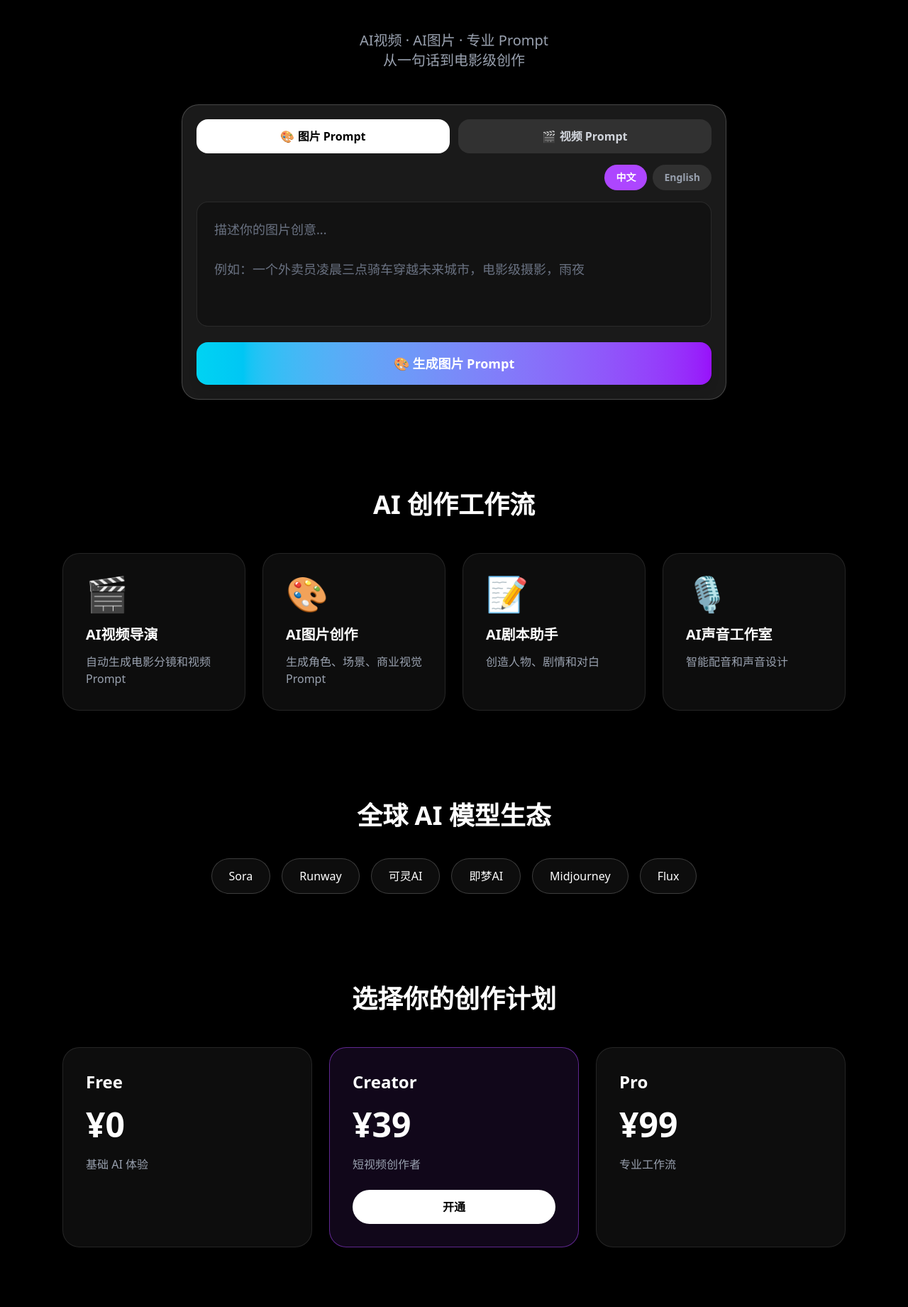
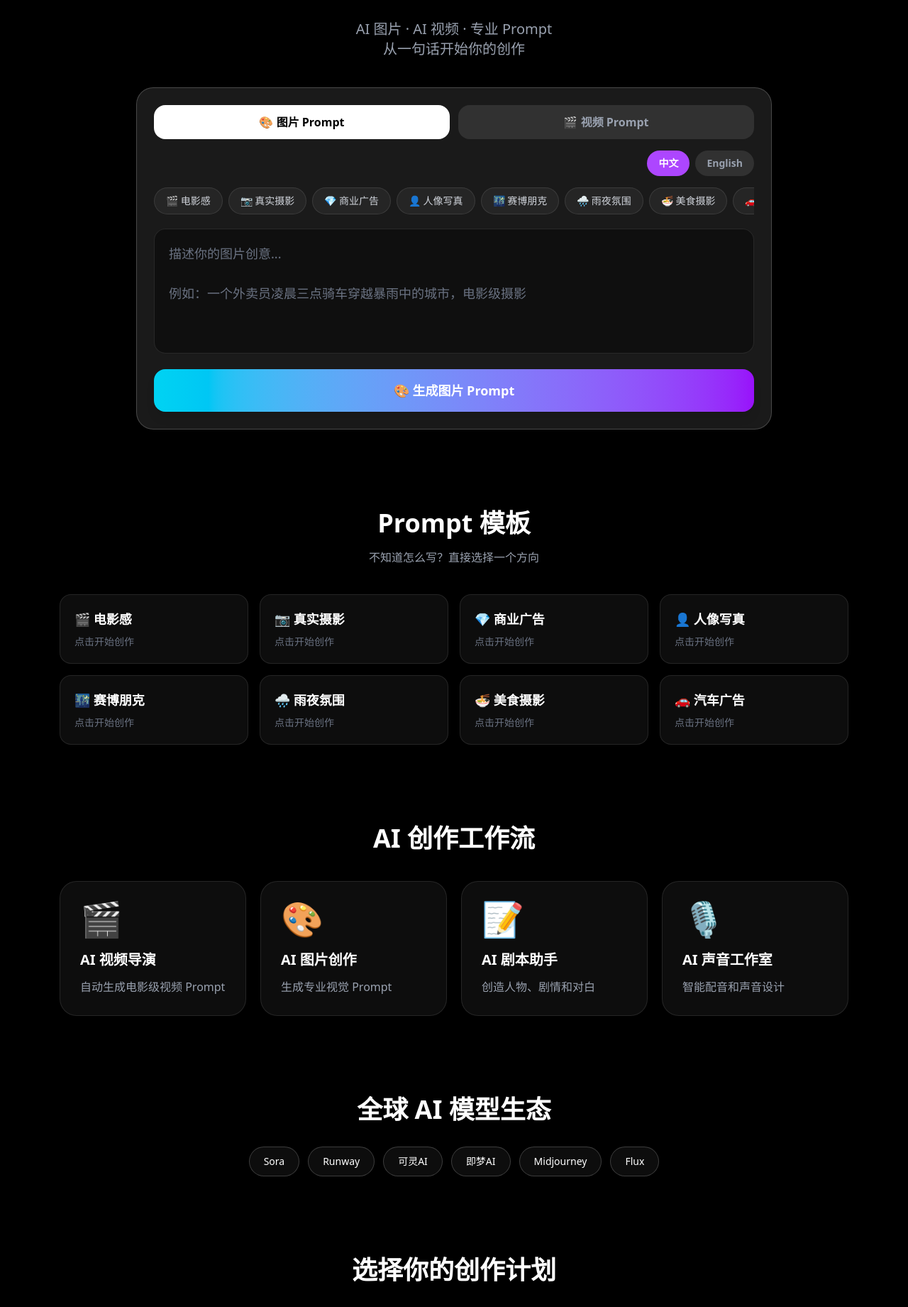
Before and after one commit to louqingle/promptx-studio, a Next.js app: page / in a window 1280 px wide. Shown: the part 511-2352 px from the top of the page at 71% size. Built offline with nearby package versions, Linux system fonts and the light colour scheme.

Commit message:
Update page.tsx

```diff
--- a/app/page.tsx
+++ b/app/page.tsx
@@ -1,18 +1,25 @@
 "use client"
 
 import { useState } from "react"
+
+type PromptType = "image" | "video"
+type Language = "zh" | "en"
 
 export default function Home() {
   const [idea, setIdea] = useState("")
   const [result, setResult] = useState("")
   const [loading, setLoading] = useState(false)
 
-  const [type, setType] = useState<"image" | "video">("image")
-  const [language, setLanguage] = useState<"zh" | "en">("zh")
+  const [type, setType] = useState<PromptType>("image")
+  const [language, setLanguage] = useState<Language>("zh")
 
   async function generatePrompt() {
     if (!idea.trim()) {
-      alert(language === "zh" ? "请输入你的创意" : "Please enter your idea")
+      alert(
+        language === "zh"
+          ? "请输入你的创意"
+          : "Please enter your idea"
+      )
       return
     }
 
@@ -20,7 +27,7 @@ export default function Home() {
     setResult("")
 
     try {
-      const res = await fetch("/api/generate", {
+      const response = await fetch("/api/generate", {
         method: "POST",
         headers: {
           "Content-Type": "application/json",
@@ -32,41 +39,105 @@ export default function Home() {
         }),
       })
 
-      const data = await res.json()
+      const data = await response.json()
 
-      if (!res.ok) {
+      if (!response.ok) {
         throw new Error(data?.error || "生成失败")
       }
 
       setResult(data.result || "")
     } catch (error) {
-      alert(error instanceof Error ? error.message : "生成失败，请稍后重试")
+      alert(
+        error instanceof Error
+          ? error.message
+          : "生成失败，请稍后重试"
+      )
     } finally {
       setLoading(false)
     }
   }
 
+  async function optimizePrompt() {
+    if (!result.trim()) return
+
+    setLoading(true)
+
+    try {
+      const response = await fetch("/api/generate", {
+        method: "POST",
+        headers: {
+          "Content-Type": "application/json",
+        },
+        body: JSON.stringify({
+          idea: result,
+          type,
+          language,
+          optimize: true,
+        }),
+      })
+
+      const data = await response.json()
+
+      if (!response.ok) {
+        throw new Error(data?.error || "优化失败")
+      }
+
+      setResult(data.result || "")
+    } catch (error) {
+      alert(
+        error instanceof Error
+          ? error.message
+          : "优化失败，请稍后重试"
+      )
+    } finally {
+      setLoading(false)
+    }
+  }
+
+  function copyPrompt() {
+    if (!result) return
+
+    navigator.clipboard.writeText(result)
+
+    alert(
+      language === "zh"
+        ? "Prompt 已复制"
+        : "Prompt copied"
+    )
+  }
+
   const tools = [
     {
       icon: "🎬",
-      title: "AI视频导演",
-      desc: "自动生成电影分镜和视频 Prompt",
+      title: "AI 视频导演",
+      desc: "自动生成电影级视频 Prompt",
     },
     {
       icon: "🎨",
-      title: "AI图片创作",
-      desc: "生成角色、场景、商业视觉 Prompt",
+      title: "AI 图片创作",
+      desc: "生成专业视觉 Prompt",
     },
     {
       icon: "📝",
-      title: "AI剧本助手",
+      title: "AI 剧本助手",
       desc: "创造人物、剧情和对白",
     },
     {
       icon: "🎙️",
-      title: "AI声音工作室",
+      title: "AI 声音工作室",
       desc: "智能配音和声音设计",
     },
+  ]
+
+  const templates = [
+    "🎬 电影感",
+    "📷 真实摄影",
+    "💎 商业广告",
+    "👤 人像写真",
+    "🌃 赛博朋克",
+    "🌧️ 雨夜氛围",
+    "🍜 美食摄影",
+    "🚗 汽车广告",
   ]
 
   const models = [
@@ -82,45 +153,53 @@ export default function Home() {
     <main className="min-h-screen overflow-hidden bg-black text-white">
       <div className="fixed inset-0 bg-gradient-to-b from-purple-900/40 via-black to-black" />
 
-      <div className="relative z-10 mx-auto max-w-6xl px-6">
-        <nav className="flex items-center justify-between py-8">
-          <h1 className="bg-gradient-to-r from-cyan-400 to-purple-500 bg-clip-text text-3xl font-black text-transparent">
+      <div className="relative z-10 mx-auto max-w-6xl px-5">
+
+        {/* 导航 */}
+        <nav className="flex items-center justify-between py-7">
+          <h1 className="bg-gradient-to-r from-cyan-400 to-purple-500 bg-clip-text text-2xl font-black text-transparent md:text-3xl">
             🚀 PromptX Studio
           </h1>
 
-          <button className="rounded-full bg-white px-6 py-3 font-bold text-black">
+          <button className="rounded-full bg-white px-5 py-2.5 font-bold text-black">
             登录
           </button>
         </nav>
 
-        <section className="pt-20 text-center">
-          <div className="inline-block rounded-full border border-white/20 bg-white/5 px-6 py-3">
+        {/* Hero */}
+        <section className="pt-16 text-center md:pt-24">
+
+          <div className="inline-block rounded-full border border-white/20 bg-white/5 px-5 py-2.5 text-sm">
             ✨ AI Creative Platform
           </div>
 
-          <h2 className="mt-10 text-5xl font-black leading-tight md:text-8xl">
+          <h2 className="mt-8 text-5xl font-black leading-tight md:text-8xl">
             你的想法
             <br />
+
             <span className="bg-gradient-to-r from-cyan-400 via-purple-500 to-pink-500 bg-clip-text text-transparent">
-              一键变成AI作品
+              一键变成 AI 作品
             </span>
           </h2>
 
-          <p className="mt-8 text-xl text-gray-400">
-            AI视频 · AI图片 · 专业 Prompt
+          <p className="mx-auto mt-7 max-w-2xl text-lg text-gray-400 md:text-xl">
+            AI 图片 · AI 视频 · 专业 Prompt
             <br />
-            从一句话到电影级创作
+            从一句话开始你的创作
           </p>
 
-          <div className="mx-auto mt-12 max-w-3xl rounded-3xl border border-white/20 bg-white/10 p-5">
-            {/* 创作类型 */}
-            <div className="mb-4 flex gap-3">
+          {/* 生成器 */}
+          <div className="mx-auto mt-10 max-w-4xl rounded-3xl border border-white/20 bg-white/10 p-4 backdrop-blur-xl md:p-6">
+
+            {/* 类型 */}
+            <div className="grid grid-cols-2 gap-3">
+
               <button
                 onClick={() => setType("image")}
-                className={`flex-1 rounded-2xl py-3 font-bold transition ${
+                className={`rounded-2xl py-3 font-bold transition ${
                   type === "image"
                     ? "bg-white text-black"
-                    : "bg-white/10 text-gray-300"
+                    : "bg-white/10 text-gray-400 hover:bg-white/20"
                 }`}
               >
                 🎨 图片 Prompt
@@ -128,18 +207,20 @@ export default function Home() {
 
               <button
                 onClick={() => setType("video")}
-                className={`flex-1 rounded-2xl py-3 font-bold transition ${
+                className={`rounded-2xl py-3 font-bold transition ${
                   type === "video"
                     ? "bg-white text-black"
-                    : "bg-white/10 text-gray-300"
+                    : "bg-white/10 text-gray-400 hover:bg-white/20"
                 }`}
               >
                 🎬 视频 Prompt
               </button>
+
             </div>
 
-            {/* 输出语言 */}
-            <div className="mb-4 flex justify-end gap-2">
+            {/* 语言 */}
+            <div className="mt-4 flex justify-end gap-2">
+
               <button
                 onClick={() => setLanguage("zh")}
                 className={`rounded-full px-4 py-2 text-sm font-bold ${
@@ -161,27 +242,50 @@ export default function Home() {
               >
                 English
               </button>
+
             </div>
 
+            {/* 模板 */}
+            <div className="mt-4 flex gap-2 overflow-x-auto pb-2">
+              {templates.map((template) => (
+                <button
+                  key={template}
+                  onClick={() => {
+                    setIdea(
+                      `${template.replace(
+                        /^.+? /,
+                        ""
+                      )}，`
+                    )
+                  }}
+                  className="shrink-0 rounded-full border border-white/10 bg-white/5 px-4 py-2 text-sm text-gray-300 transition hover:bg-white/10"
+                >
+                  {template}
+                </button>
+              ))}
+            </div>
+
+            {/* 输入 */}
             <textarea
               value={idea}
               onChange={(e) => setIdea(e.target.value)}
               placeholder={
                 language === "zh"
                   ? type === "image"
-                    ? "描述你的图片创意...\n\n例如：一个外卖员凌晨三点骑车穿越未来城市，电影级摄影，雨夜"
-                    : "描述你的视频创意...\n\n例如：凌晨三点，外卖员骑车穿过暴雨中的未来城市，镜头跟随他前进"
+                    ? "描述你的图片创意...\n\n例如：一个外卖员凌晨三点骑车穿越暴雨中的城市，电影级摄影"
+                    : "描述你的视频创意...\n\n例如：凌晨三点，外卖员骑车穿过暴雨中的城市，镜头跟随他前进"
                   : type === "image"
                     ? "Describe your image idea..."
                     : "Describe your video idea..."
               }
-              className="h-44 w-full resize-none rounded-2xl border border-white/10 bg-black/30 p-6 text-lg text-white outline-none transition placeholder:text-gray-500 focus:border-purple-500"
+              className="mt-3 h-44 w-full resize-none rounded-2xl border border-white/10 bg-black/40 p-5 text-base text-white outline-none transition placeholder:text-gray-500 focus:border-purple-500 md:text-lg"
             />
 
+            {/* 生成 */}
             <button
               onClick={generatePrompt}
               disabled={loading}
-              className="mt-4 w-full rounded-2xl bg-gradient-to-r from-cyan-400 to-purple-600 py-4 text-lg font-bold shadow-lg transition hover:scale-[1.02] disabled:cursor-not-allowed disabled:opacity-60"
+              className="mt-4 w-full rounded-2xl bg-gradient-to-r from-cyan-400 to-purple-600 py-4 text-lg font-bold shadow-lg transition hover:scale-[1.01] disabled:cursor-not-allowed disabled:opacity-50"
             >
               {loading
                 ? language === "zh"
@@ -196,109 +300,212 @@ export default function Home() {
                     : "🎬 Generate Video Prompt"}
             </button>
 
-            {/* 生成结果 */}
+            {/* 结果 */}
             {result && (
-              <div className="mt-6 rounded-2xl border border-white/10 bg-black/40 p-6 text-left">
-                <div className="mb-4 flex items-center justify-between">
+              <div className="mt-6 rounded-2xl border border-white/10 bg-black/50 p-5 text-left">
+
+                <div className="flex flex-wrap items-center justify-between gap-3">
+
                   <h3 className="text-lg font-bold">
-                    {language === "zh" ? "生成结果" : "Generated Prompt"}
+                    {language === "zh"
+                      ? "✨ 生成结果"
+                      : "✨ Generated Prompt"}
                   </h3>
 
-                  <button
-                    onClick={() => {
-                      navigator.clipboard.writeText(result)
-                      alert(language === "zh" ? "复制成功" : "Copied")
-                    }}
-                    className="rounded-full bg-white px-5 py-2 font-bold text-black"
-                  >
-                    📋 {language === "zh" ? "复制" : "Copy"}
-                  </button>
+                  <div className="flex gap-2">
+
+                    <button
+                      onClick={optimizePrompt}
+                      disabled={loading}
+                      className="rounded-full bg-purple-500 px-4 py-2 text-sm font-bold"
+                    >
+                      ✨ {language === "zh" ? "一键优化" : "Optimize"}
+                    </button>
+
+                    <button
+                      onClick={copyPrompt}
+                      className="rounded-full bg-white px-4 py-2 text-sm font-bold text-black"
+                    >
+                      📋 {language === "zh" ? "复制" : "Copy"}
+                    </button>
+
+                  </div>
+
                 </div>
 
-                <div className="whitespace-pre-line leading-8 text-gray-200">
+                <div className="mt-5 whitespace-pre-line leading-8 text-gray-200">
                   {result}
                 </div>
+
               </div>
             )}
+
+          </div>
+        </section>
+
+        {/* 模板 */}
+        <section className="mt-28">
+
+          <h2 className="text-center text-4xl font-black">
+            Prompt 模板
+          </h2>
+
+          <p className="mt-4 text-center text-gray-400">
+            不知道怎么写？直接选择一个方向
+          </p>
+
+          <div className="mt-10 grid grid-cols-2 gap-4 md:grid-cols-4">
+
+            {templates.map((template) => (
+              <button
+                key={template}
+                onClick={() =>
+                  setIdea(
+                    `${template.replace(
+                      /^.+? /,
+                      ""
+                    )}风格，一个主体，电影级画面`
+                  )
+                }
+                className="rounded-2xl border border-white/10 bg-white/5 p-5 text-left transition hover:border-purple-500/50 hover:bg-white/10"
+              >
+                <div className="text-lg font-bold">
+                  {template}
+                </div>
+
+                <div className="mt-2 text-sm text-gray-500">
+                  点击开始创作
+                </div>
+              </button>
+            ))}
+
           </div>
         </section>
 
         {/* AI工作流 */}
-        <section className="mt-32">
+        <section className="mt-28">
+
           <h2 className="text-center text-4xl font-black">
             AI 创作工作流
           </h2>
 
-          <div className="mt-12 grid gap-6 md:grid-cols-4">
+          <div className="mt-10 grid gap-5 md:grid-cols-4">
+
             {tools.map((tool) => (
               <div
                 key={tool.title}
-                className="rounded-3xl border border-white/10 bg-white/5 p-8"
+                className="rounded-3xl border border-white/10 bg-white/5 p-7"
               >
-                <div className="text-5xl">{tool.icon}</div>
+                <div className="text-5xl">
+                  {tool.icon}
+                </div>
 
                 <h3 className="mt-5 text-xl font-bold">
                   {tool.title}
                 </h3>
 
-                <p className="mt-3 text-gray-400">{tool.desc}</p>
+                <p className="mt-3 text-gray-400">
+                  {tool.desc}
+                </p>
               </div>
             ))}
+
           </div>
         </section>
 
-        {/* 模型生态 */}
-        <section className="mt-32">
+        {/* 模型 */}
+        <section className="mt-28">
+
           <h2 className="text-center text-4xl font-black">
             全球 AI 模型生态
           </h2>
 
-          <div className="mt-10 flex flex-wrap justify-center gap-4">
+          <div className="mt-8 flex flex-wrap justify-center gap-3">
+
             {models.map((model) => (
               <div
                 key={model}
-                className="rounded-full border border-white/20 bg-white/5 px-6 py-3"
+                className="rounded-full border border-white/20 bg-white/5 px-5 py-2.5 text-sm"
               >
                 {model}
               </div>
             ))}
+
           </div>
+
         </section>
 
-        {/* 会员 */}
-        <section className="mt-32 pb-20">
+        {/* 价格 */}
+        <section className="mt-28 pb-20">
+
           <h2 className="text-center text-4xl font-black">
             选择你的创作计划
           </h2>
 
-          <div className="mt-12 grid gap-6 md:grid-cols-3">
-            <div className="rounded-3xl border border-white/10 bg-white/5 p-8">
-              <h3 className="text-2xl font-bold">Free</h3>
-              <p className="mt-5 text-5xl font-black">¥0</p>
-              <p className="mt-5 text-gray-400">基础 AI 体验</p>
+          <div className="mt-10 grid gap-5 md:grid-cols-3">
+
+            <div className="rounded-3xl border border-white/10 bg-white/5 p-7">
+              <h3 className="text-2xl font-bold">
+                Free
+              </h3>
+
+              <p className="mt-5 text-5xl font-black">
+                ¥0
+              </p>
+
+              <p className="mt-4 text-gray-400">
+                基础 AI 体验
+              </p>
             </div>
 
-            <div className="rounded-3xl border border-purple-500/50 bg-purple-500/10 p-8">
-              <h3 className="text-2xl font-bold">Creator</h3>
-              <p className="mt-5 text-5xl font-black">¥39</p>
-              <p className="mt-5 text-gray-400">短视频创作者</p>
+            <div className="rounded-3xl border border-purple-500/50 bg-purple-500/10 p-7">
+
+              <div className="mb-2 text-sm font-bold text-purple-300">
+                推荐
+              </div>
+
+              <h3 className="text-2xl font-bold">
+                Creator
+              </h3>
+
+              <p className="mt-5 text-5xl font-black">
+                ¥39
+              </p>
+
+              <p className="mt-4 text-gray-400">
+                适合短视频创作者
+              </p>
 
               <button className="mt-6 w-full rounded-full bg-white py-3 font-bold text-black">
-                开通
+                开通 Creator
               </button>
+
             </div>
 
-            <div className="rounded-3xl border border-white/10 bg-white/5 p-8">
-              <h3 className="text-2xl font-bold">Pro</h3>
-              <p className="mt-5 text-5xl font-black">¥99</p>
-              <p className="mt-5 text-gray-400">专业工作流</p>
+            <div className="rounded-3xl border border-white/10 bg-white/5 p-7">
+
+              <h3 className="text-2xl font-bold">
+                Pro
+              </h3>
+
+              <p className="mt-5 text-5xl font-black">
+                ¥99
+              </p>
+
+              <p className="mt-4 text-gray-400">
+                专业创作者工作流
+              </p>
+
             </div>
+
           </div>
+
         </section>
 
         <footer className="pb-10 text-center text-gray-500">
           © 2026 PromptX Studio
         </footer>
+
       </div>
     </main>
   )
```
